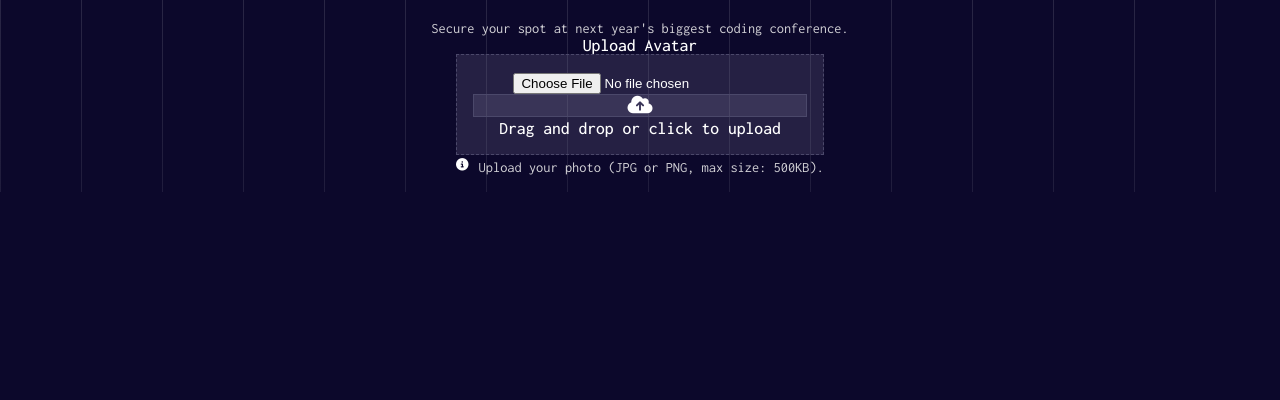
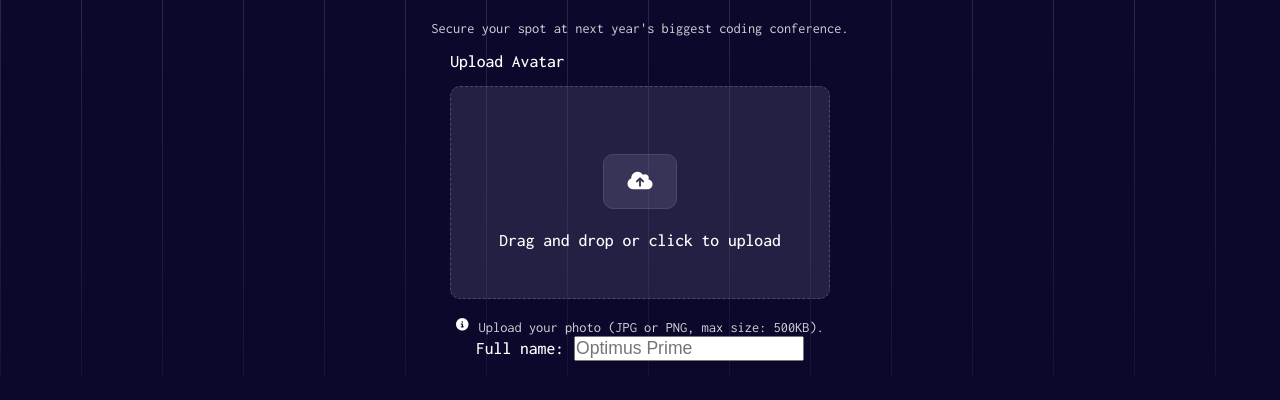
Before and after one commit to aigle-levant/conf-ticket, a plain HTML site: page index.html in a window 1280 px wide. Shown: the part 150-550 px from the top of the page. Drawn offline with Linux system fonts and the light colour scheme.

Commit message:
Modified style.scss

```diff
--- a/assets/style.scss
+++ b/assets/style.scss
@@ -76,12 +76,26 @@ body {
 #form {
     display: flex;
     flex-direction: column;
-    .file-upload-wrapper {
+    .file-icon-wrapper, .file-upload-wrapper {
+        border-radius: 10px;
+    } .before-file-upload-text {
+        text-align: left;
+        padding: 1rem 0;
+    } .file-upload-wrapper {
         background-color: rgba($neutral-500, 0.2);
         border: 1.5px dashed $neutral-700;
-        padding: 1rem;
+        padding: 3rem;
+        margin-bottom: 1rem;
     } .file-icon-wrapper {
         background-color: rgba($neutral-500, 0.2);
         border: 1.5px solid $neutral-700;
+        margin: 1.2rem 6.5rem;
+        transition: 0.5s background-color ease;
+        padding: 1rem;
+        &:hover {
+            background-color: rgba($neutral-500, 0.4);
+        }
+    } .file-input {
+        display: none;
     }
 }
--- a/index.html
+++ b/index.html
@@ -20,8 +20,9 @@
                 <h1 class="huge">Your Journey to Coding Conf 2025 Starts Here!</h1>
                 <p class="small">Secure your spot at next year's biggest coding conference.</p>
             </div>
+
             <form id="form">
-                <label for="img-upload" class="medium">Upload Avatar</label>
+                <label for="img-upload" class="medium before-file-upload-text">Upload Avatar</label>
                 <div class="file-upload-wrapper">
                     <label class="label">
                         <input class="file-input" type="file" name="file" title="file">
@@ -35,7 +36,13 @@
                     <i class="fa-solid fa-circle-info fa-2xs"></i>
                     <span class="small">Upload your photo (JPG or PNG, max size: 500KB).</span>
                 </div>
+
+                <div class="personal-info-wrapper">
+                    <label for="name" class="medium">Full name:</label>
+                    <input class="input input-name medium" type="text" name="name" required placeholder="Optimus Prime">
+                </div>
             </form>
+
         </main>
     </div>
     <script src="assets/script.js" defer></script>
```
Also changed, not shown: assets/dist/style.css, 1 other file.
